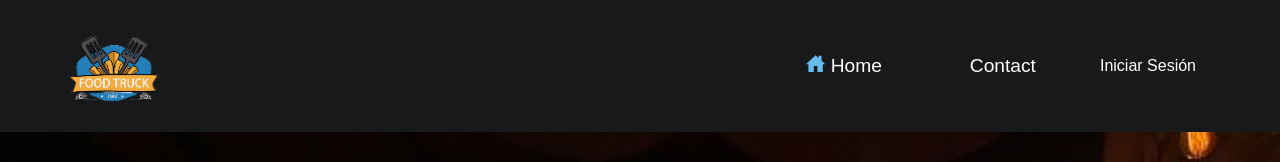
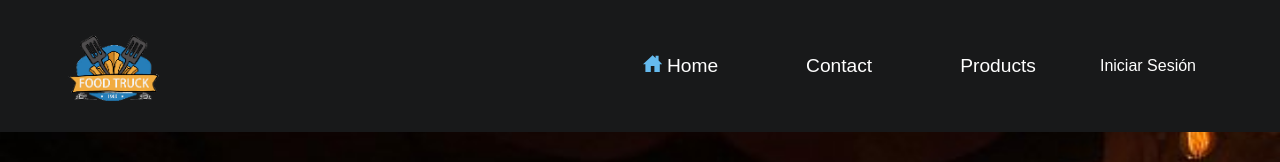
Before and after one commit to jorajuriatomas/FoodTruckReact, a React (Vite) app: page /contact in a window 1280 px wide. Shown: the top 162 px of the page. Built offline with nearby package versions, Linux system fonts and the light colour scheme.

Commit message:
E2-LandingPage Nucba

```diff
--- a/src/Routes/Routes.jsx
+++ b/src/Routes/Routes.jsx
@@ -10,8 +10,8 @@ const Routes = () => {
     <BrowserRouter>
     <ReactDomRoutes>
       <Route path="/" element={<Home /> } />
-      <Route path="products" element={<ProductsPage /> } />
-      <Route path="contact" element={<Contact /> } />
+      <Route path="/products" element={<ProductsPage /> } />
+      <Route path="/contact" element={<Contact /> } />
       <Route path="*" element={<h2>ERROR 404</h2> } />
     </ReactDomRoutes>
     </BrowserRouter>
--- a/src/components/Layout/Navbar/Navbar.jsx
+++ b/src/components/Layout/Navbar/Navbar.jsx
@@ -28,6 +28,12 @@ export const Navbar = () => {
         <s.NavContainer home>
           <motion.div whileTap={{ scale: 0.95 }}>
             <a href="/contact">Contact</a>
+          </motion.div>
+        </s.NavContainer>
+
+        <s.NavContainer home>
+          <motion.div whileTap={{ scale: 0.95 }}>
+            <a href="/products">Products</a>
           </motion.div>
         </s.NavContainer>
 
```
